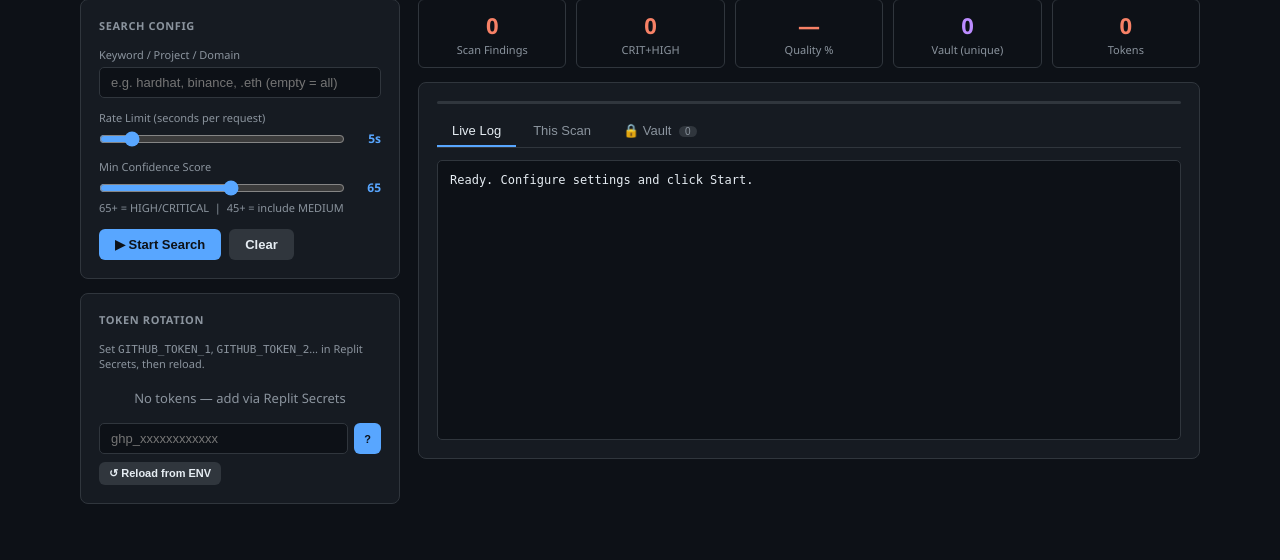
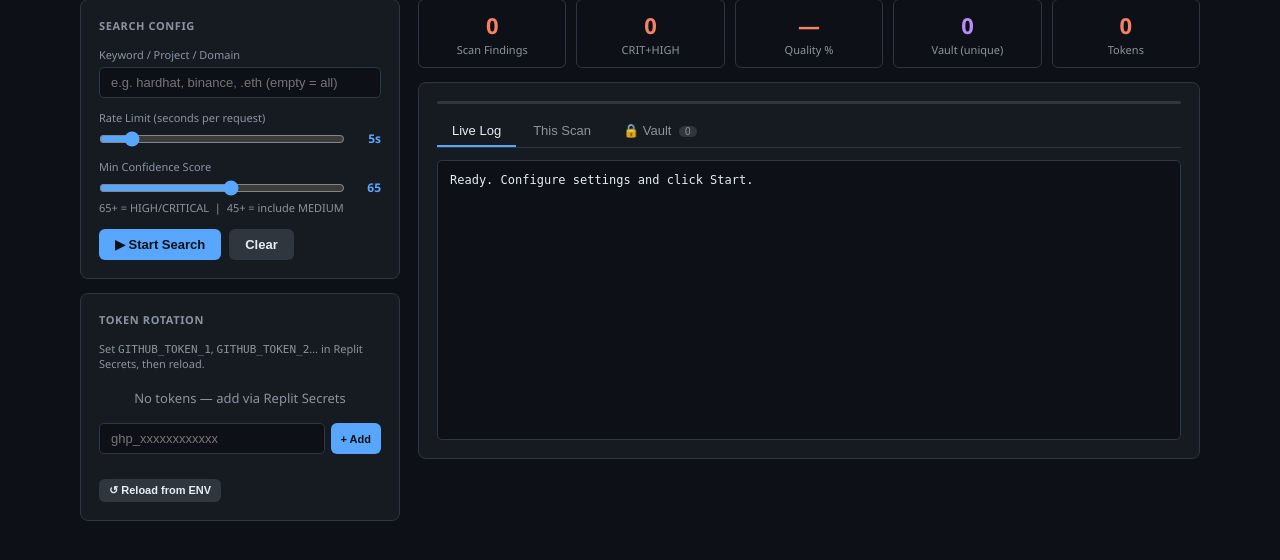
Before and after one commit to Unknown747/FindNemo, a Flask app: page / in a window 1280 px wide. Shown: the part 80-640 px from the top of the page. Run offline with Flask 3, Linux system fonts and the light colour scheme; data that the repository does not hold is empty.

Commit message:
Add ability to add GitHub tokens directly from the dashboard
Adds a new API endpoint to the backend for adding tokens at runtime and updates the frontend UI to include an "Add" button for dynamically adding tokens without restarting the application.

Replit-Commit-Author: Agent
Replit-Commit-Session-Id: df1a7e56-0b61-4e13-8817-46920263980c
Replit-Commit-Checkpoint-Type: full_checkpoint
Replit-Commit-Event-Id: ba4d1f60-c159-4218-a42b-b9f2c9966354
Replit-Commit-Screenshot-Url: https://storage.googleapis.com/screenshot-production-us-central1/7d83e2d2-febd-453f-866d-28aca844819f/df1a7e56-0b61-4e13-8817-46920263980c/C3D4i5i
Replit-Helium-Checkpoint-Created: true

```diff
--- a/app.py
+++ b/app.py
@@ -166,6 +166,16 @@ def reload_tokens():
     return jsonify({'ok': True, 'count': rotator.count(), 'tokens': rotator.status()})
 
 
+@app.route('/api/tokens/add', methods=['POST'])
+def add_token():
+    data  = request.get_json() or {}
+    token = (data.get('token') or '').strip()
+    if not token:
+        return jsonify({'ok': False, 'error': 'Token is empty.'}), 400
+    added = rotator.add_token(token)
+    return jsonify({'ok': True, 'added': added, 'count': rotator.count(), 'tokens': rotator.status()})
+
+
 # ── Downloads ────────────────────────────────────────────────────────────────
 
 @app.route('/download/<path:filename>')
--- a/main.py
+++ b/main.py
@@ -71,6 +71,18 @@ class TokenRotator:
     def reload(self):
         with self._lock:
             self._load()
+
+    def add_token(self, token: str) -> bool:
+        """Add a token at runtime. Returns True if it was new, False if duplicate."""
+        token = token.strip()
+        if not token:
+            return False
+        with self._lock:
+            existing = {t for t in self._tokens}
+            if token in existing:
+                return False
+            self._tokens.append(token)
+            return True
 
     def count(self):
         return len(self._tokens)
--- a/templates/index.html
+++ b/templates/index.html
@@ -204,10 +204,12 @@
           <div class="empty" style="padding:8px">No tokens loaded</div>
         </div>
         <div class="add-token-row" style="margin-top:8px">
-          <input type="text" id="new-token" placeholder="ghp_xxxxxxxxxxxx" autocomplete="off" />
-          <button class="btn btn-primary btn-sm" onclick="addTokenHelp()">?</button>
+          <input type="text" id="new-token" placeholder="ghp_xxxxxxxxxxxx" autocomplete="off"
+                 onkeydown="if(event.key==='Enter') addToken()" />
+          <button class="btn btn-primary btn-sm" id="btn-add-token" onclick="addToken()">+ Add</button>
         </div>
-        <div class="btn-row" style="margin-top:8px">
+        <div id="add-token-msg" style="font-size:11px;margin-top:5px;min-height:16px"></div>
+        <div class="btn-row" style="margin-top:4px">
           <button class="btn btn-subtle btn-sm" onclick="reloadTokens()">↺ Reload from ENV</button>
         </div>
       </div>
@@ -607,8 +609,45 @@
     appendLog('info', `Tokens reloaded — ${d.count} active.`);
   }
 
-  function addTokenHelp() {
-    appendLog('info', 'Go to Replit Secrets → add GITHUB_TOKEN_1, GITHUB_TOKEN_2, … then click "Reload from ENV".');
+  async function addToken() {
+    const input = document.getElementById('new-token');
+    const msg   = document.getElementById('add-token-msg');
+    const btn   = document.getElementById('btn-add-token');
+    const token = input.value.trim();
+    if (!token) {
+      msg.style.color = 'var(--yellow)';
+      msg.textContent = 'Paste a GitHub token first.';
+      return;
+    }
+    btn.disabled = true;
+    msg.style.color = 'var(--muted)';
+    msg.textContent = 'Adding…';
+    try {
+      const d = await (await fetch('/api/tokens/add', {
+        method: 'POST',
+        headers: {'Content-Type':'application/json'},
+        body: JSON.stringify({token})
+      })).json();
+      if (!d.ok) {
+        msg.style.color = 'var(--red)';
+        msg.textContent = d.error || 'Failed to add token.';
+      } else if (!d.added) {
+        msg.style.color = 'var(--yellow)';
+        msg.textContent = 'Token already in rotation.';
+      } else {
+        msg.style.color = 'var(--green)';
+        msg.textContent = `✓ Added! Now ${d.count} token(s) active.`;
+        input.value = '';
+        renderTokenList(d.tokens || []);
+        appendLog('info', `Token added — ${d.count} total in rotation.`);
+        document.getElementById('stat-tokens').textContent = d.count;
+      }
+    } catch(e) {
+      msg.style.color = 'var(--red)';
+      msg.textContent = 'Request failed.';
+    }
+    btn.disabled = false;
+    setTimeout(() => { msg.textContent = ''; }, 3500);
   }
 
   // ── Init ──────────────────────────────────────────────────────────────────
```
